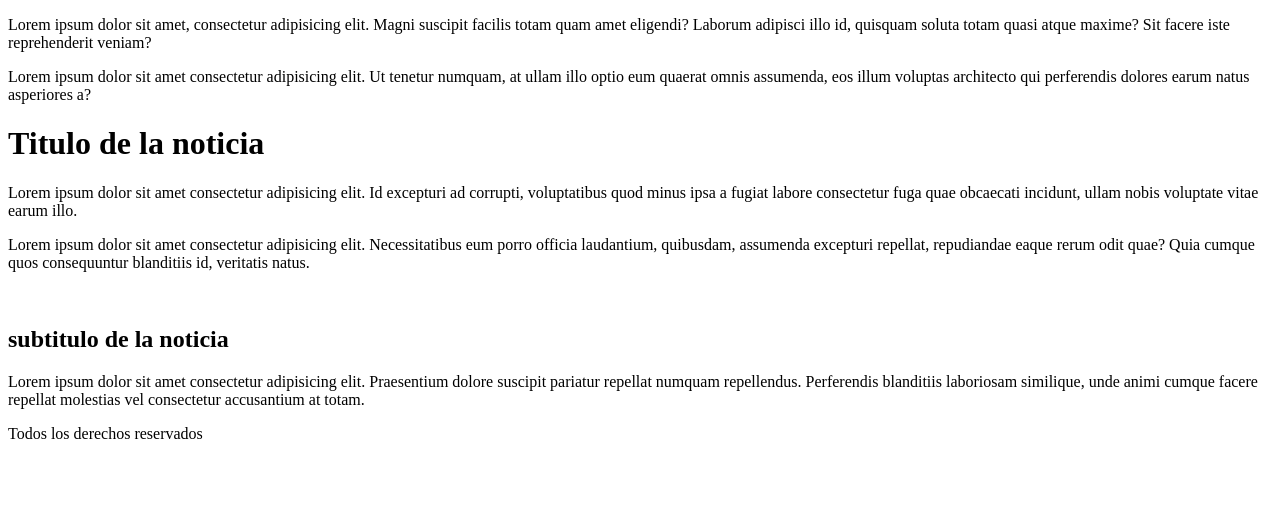
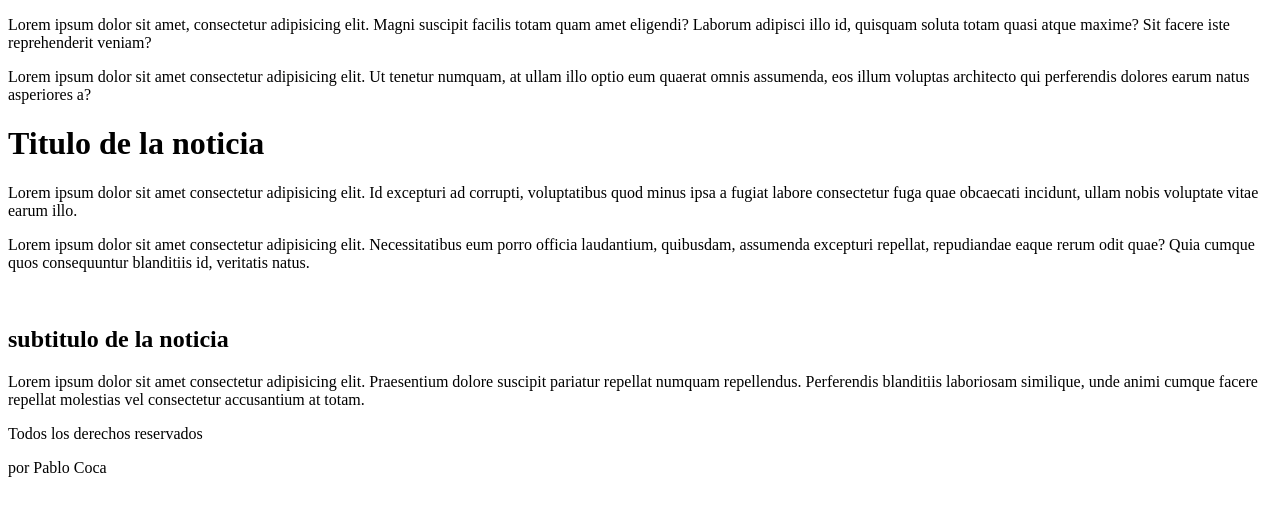
Before and after one commit to cocapablo/clase-github, a plain HTML site: page index.html in a window 1280 px wide. Drawn offline with Linux system fonts and the light colour scheme.

Commit message:
nueva versión

```diff
--- a/index.html
+++ b/index.html
@@ -39,6 +39,7 @@
 
     <footer>
         <p>Todos los derechos reservados</p>
+        <p>por Pablo Coca</p>
     </footer>
 
 </body>
```
